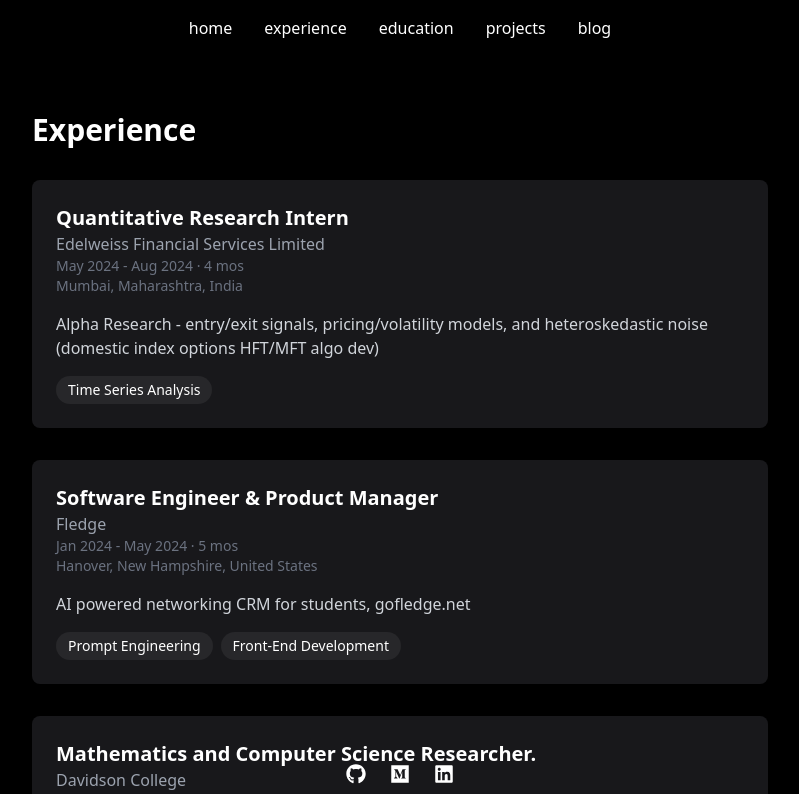
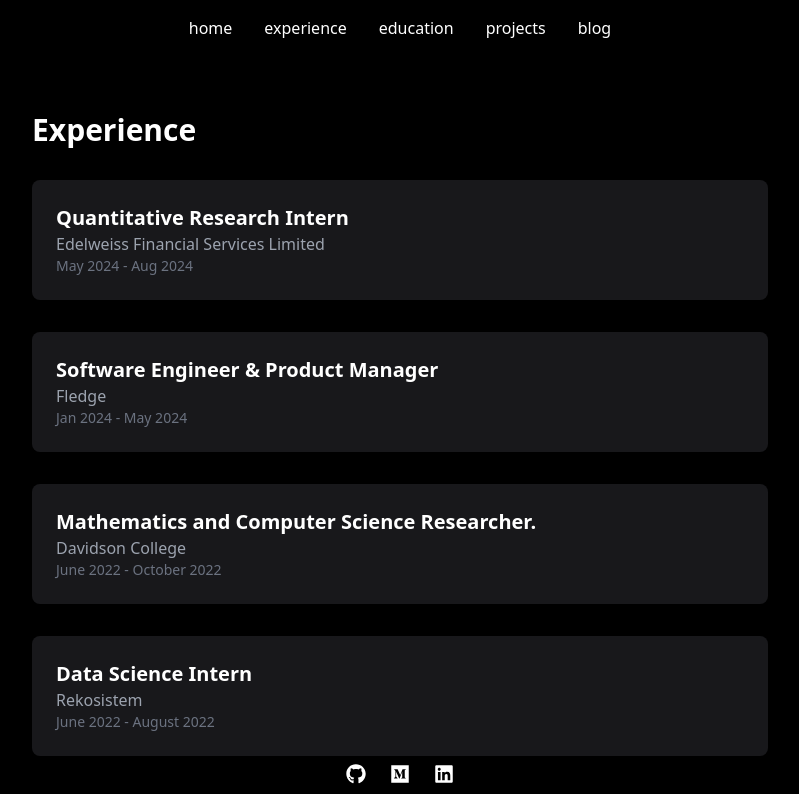
Before and after one commit to nikhil-lalgudi/personal-website, a React (Vite) app: page /experience in a window 1280 px wide. Shown: the top 794 px of the page, without its empty margins (240-1039 px from the left). Built offline with nearby package versions, Linux system fonts and the light colour scheme.

Commit message:
other stuff changed

```diff
--- a/src/pages/Experience.tsx
+++ b/src/pages/Experience.tsx
@@ -4,26 +4,22 @@
   {
     company: "Edelweiss Financial Services Limited",
     role: "Quantitative Research Intern",
-    duration: "May 2024 - Aug 2024 · 4 mos",
-    location: "Mumbai, Maharashtra, India",
-    description: "Alpha Research - entry/exit signals, pricing/volatility models, and heteroskedastic noise (domestic index options HFT/MFT algo dev)",
-    skills: ["Time Series Analysis"]
+    duration: "May 2024 - Aug 2024",
   },
   {
     company: "Fledge",
     role: "Software Engineer & Product Manager",
-    duration: "Jan 2024 - May 2024 · 5 mos",
-    location: "Hanover, New Hampshire, United States",
-    description: "AI powered networking CRM for students, gofledge.net",
-    skills: ["Prompt Engineering", "Front-End Development"]
+    duration: "Jan 2024 - May 2024",
   },
   {
     company: "Davidson College",
     role: " Mathematics and Computer Science Researcher.",
-    duration: "June 2022 - October 2022 · 5 mos",
-    location: "Hanover, New Hampshire, United States · Remote",
-    description: "AI powered networking CRM for students, gofledge.net",
-    skills: ["Prompt Engineering", "Front-End Development"]
+    duration: "June 2022 - October 2022",
+  },
+  {
+    company: "Rekosistem",
+    role: "Data Science Intern",
+    duration: "June 2022 - August 2022",
   },
 ];
 
@@ -49,15 +45,6 @@
               <h3 className="text-xl font-semibold">{exp.role}</h3>
               <p className="text-gray-400">{exp.company}</p>
               <p className="text-gray-500 text-sm">{exp.duration}</p>
-              <p className="text-gray-500 text-sm mb-4">{exp.location}</p>
-              <p className="text-gray-300 mb-4">{exp.description}</p>
-              <div className="flex flex-wrap gap-2">
-                {exp.skills.map((skill, i) => (
-                  <span key={i} className="bg-zinc-800 px-3 py-1 rounded-full text-sm">
-                    {skill}
-                  </span>
-                ))}
-              </div>
             </motion.div>
           ))}
         </div>
--- a/src/pages/Home.tsx
+++ b/src/pages/Home.tsx
@@ -24,7 +24,7 @@
         </p>
 
          <p className="text-gray-400 mb-4">
-          feel free to contact me at: nikhillv@umich.edu, love chatting about cool ideas
+          feel free to contact me at: <a href="mailto:nikhillv@umich.edu" className="underline">nikhillv@umich.edu</a>, love chatting about cool ideas
         </p>
 
       </motion.div>
```
